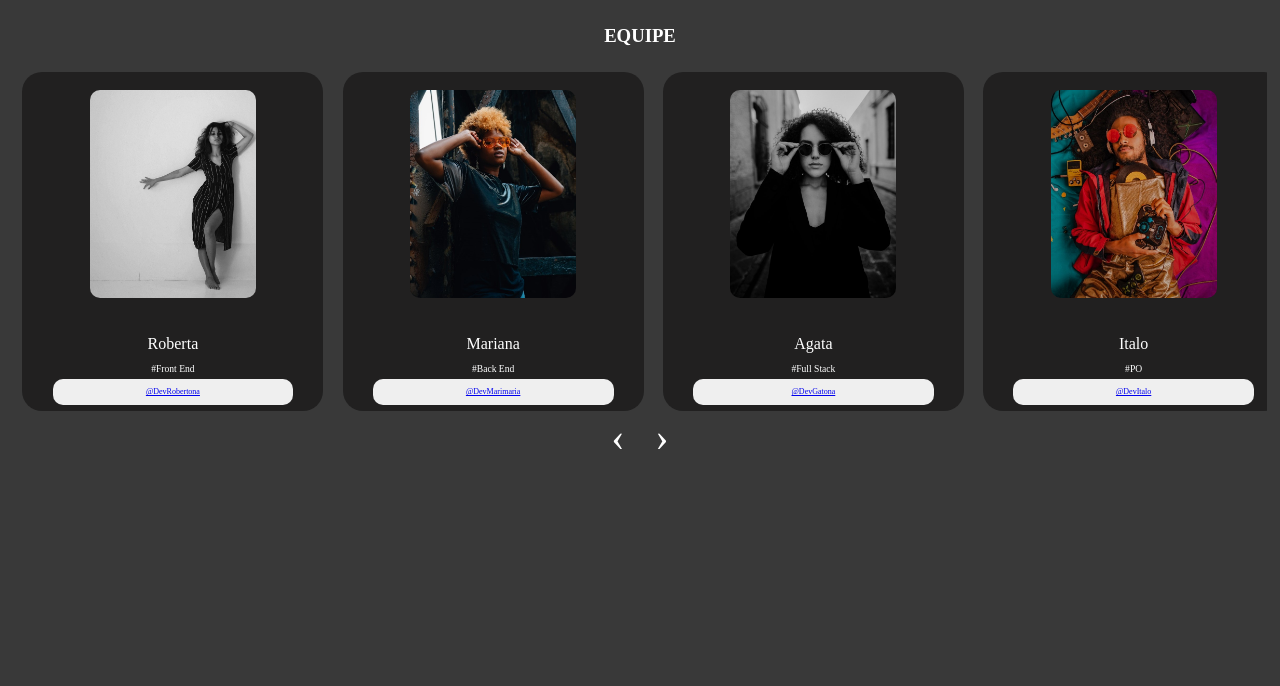
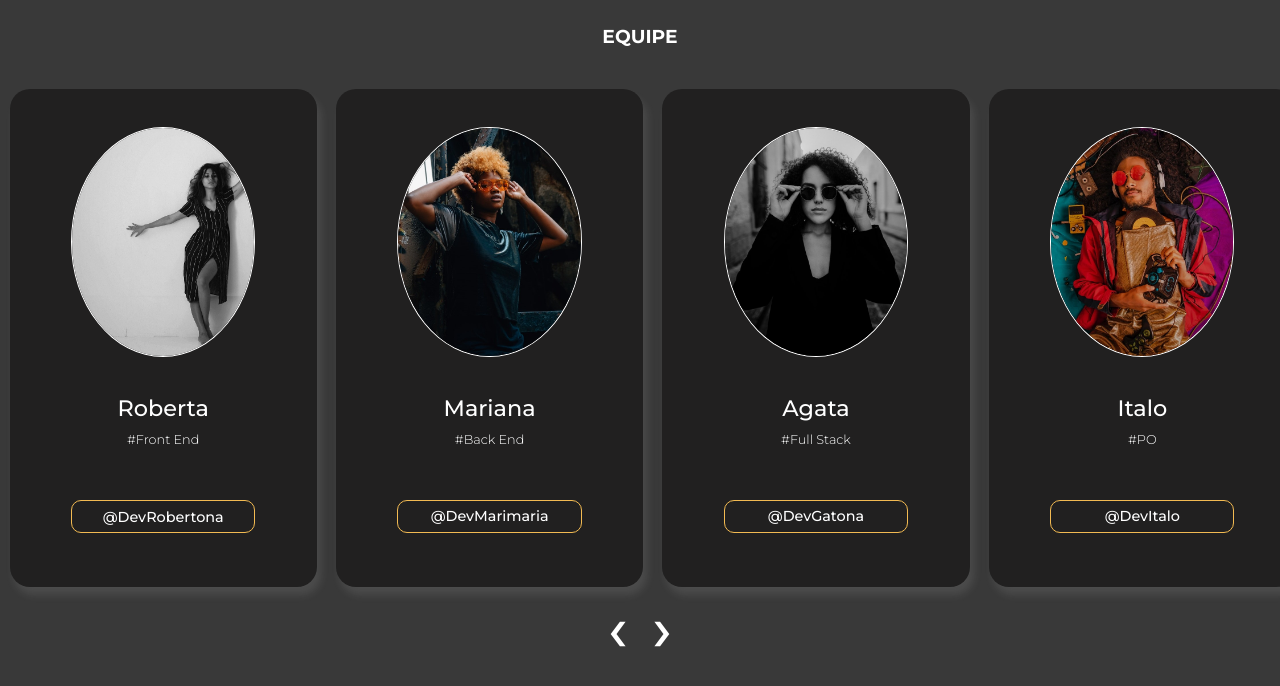
Before and after one commit to davidtheblane/newbieTests, a plain HTML site: page carousel2/index.html in a window 1280 px wide. Drawn offline with Linux system fonts and the light colour scheme.

Commit message:
:tada: add round image, dev social button

```diff
--- a/carousel2/index.html
+++ b/carousel2/index.html
@@ -5,6 +5,12 @@
   <meta charset="UTF-8">
   <meta http-equiv="X-UA-Compatible" content="IE=edge">
   <meta name="viewport" content="width=device-width, initial-scale=1.0">
+  <!-- GOOGLE FONTS -->
+  <link rel="preconnect" href="https://fonts.gstatic.com">
+  <link
+    href="https://fonts.googleapis.com/css2?family=Montserrat:ital,wght@0,100;0,300;0,500;0,700;0,800;1,600&display=swap"
+    rel="stylesheet">
+
   <link rel="stylesheet" href="./style.css">
   <title>Carousel Cards</title>
 </head>
@@ -27,11 +33,7 @@
       <div class="dev__cargo">
         <p>#Front End</p>
       </div>
-
-      <button class="btn__social" id="btnSocial">
-        <a href="#">@DevRobertona</a>
-      </button>
-
+      <a href="#" class="btn_social" role="button" id="btnSocial">@DevRobertona</a>
     </div>
 
     <div class="card">
@@ -44,11 +46,7 @@
       <div class="dev__cargo">
         <p>#Back End</p>
       </div>
-
-      <button class="btn__social" id="btnSocial">
-        <a href="#">@DevMarimaria</a>
-      </button>
-
+      <a href="#" class="btn_social" role="button" id="btnSocial">@DevMarimaria</a>
     </div>
 
     <div class="card">
@@ -61,11 +59,7 @@
       <div class="dev__cargo">
         <p>#Full Stack</p>
       </div>
-
-      <button class="btn__social" id="btnSocial">
-        <a href="#">@DevGatona</a>
-      </button>
-
+      <a href="#" class="btn_social" role="button" id="btnSocial">@DevGatona</a>
     </div>
 
     <div class="card">
@@ -78,11 +72,7 @@
       <div class="dev__cargo">
         <p>#PO</p>
       </div>
-
-      <button class="btn__social" id="btnSocial">
-        <a href="#">@DevItalo</a>
-      </button>
-
+      <a href="#" class="btn_social" role="button" id="btnSocial">@DevItalo</a>
     </div>
 
     <div class="card">
@@ -95,11 +85,7 @@
       <div class="dev__cargo">
         <p>#UX/UI</p>
       </div>
-
-      <button class="btn__social" id="btnSocial">
-        <a href="#">@DevMonona</a>
-      </button>
-
+      <a href="#" class="btn_social" role="button" id="btnSocial">@DevMonona</a>
     </div>
 
     <div class="card">
@@ -112,11 +98,7 @@
       <div class="dev__cargo">
         <p>#Scrum Master</p>
       </div>
-
-      <button class="btn__social" id="btnSocial">
-        <a href="#">@DevDerek</a>
-      </button>
-
+      <a href="#" class="btn_social" role="button" id="btnSocial">@DevDerek</a>
     </div>
   </section>
 
--- a/carousel2/style.css
+++ b/carousel2/style.css
@@ -10,11 +10,7 @@
   padding: 0;
   margin: 0;
   box-sizing: border-box;
-  font-family: -webkit-pictograph;
-}
-
-h3{
-  color: white;
+  font-family: 'Montserrat', sans-serif;
 }
 
 body{
@@ -30,55 +26,23 @@ main{
   padding: 5px 0;
 }
 
-main .text{
+h3{
+  color: white;
   padding: 10px;
   text-align: center;
-  color: #554;
 }
 
-main header{
-  width: 98%;
-  height: 60px;
-  margin: 0 auto;
-  align-items: baseline;
-  display: flex;
-  padding: 20px;
-  justify-content: space-between;
-  border-bottom: 2px solid #ddd;
-}
 
-controls{
-  display: flex;
-  align-items: center;
-  justify-content: center;
-  padding-top: 1rem;
-}
 
-controls p span{
-  font-size: 40px;
-  margin: 0 5px;
-  cursor: pointer;
-  color: white;
-  width: 30px;
-  height: 30px;
-  display: inline-block;
-  line-height: 19px;
-  text-align: center;
-  border-radius: 3px;
-}
-
-controls p span:hover {
-  background: #222;
-  color: white;
-}
 
 section{
-  width: 98%;
+  width: 100%;
   margin: auto;
   display: flex;
   align-items: center;
   text-align: center;
   overflow-x: auto;
+  padding: 1rem 0;
 }
 
 section::-webkit-scrollbar{
@@ -94,46 +58,84 @@ section .card{
   border-radius: 20px;
   position: relative;
   left: 0;
+  box-shadow: 4px 8px 9px rgba(242, 242, 242, 0.1);
   transition: 0.5s;
 }
 
 picture{
   width: 100%;
   height: 70%;
-  padding: 12px;
+  padding: 2rem 0;
   display: flex;
   justify-content: center;
   overflow: hidden;
-  margin-bottom: 20px;
 
 }
 
 picture img{
   width: 60%;
-  border-radius:10px;
+  border-radius:50%;
   object-fit: cover;
+  border: 1px solid white;
 }
 
 .dev__name{
   padding: 5px;
+  font-size: 1.4rem;
+
+
 }
 
 .dev__cargo{
-  font-size: 0.6rem;
+  font-size: 0.8rem;
   padding: 5px;
+  font-weight: 300;
 }
 
-.btn__social{
-  width: 80%;
-  font-size: 0.5rem;
-  border: none;
-  margin: auto;
-  padding: 5px;
+.btn_social{
   display: flex;
-  height: 1.6rem;
   align-items: center;
   justify-content: center;
+  width: 60%;
+  margin: 3rem auto;
+  font-size: 0.9rem;
+  /* font-weight: 300; */
+  text-decoration: none;
+  color: white;
+  padding: 0.4rem;
+  border: 1px solid var(--yellow);
   border-radius: 10px;
+}
+
+.btn_social:hover{
+  background-color: var(--yellow);
+  color: black;
+  transition: 0.4s ease;
+}
+
+controls{
+  display: flex;
+  align-items: center;
+  justify-content: center;
+  padding-top: 1rem;
+}
+
+controls p span{
+  font-size: 4rem;
+  margin: 0 5px;
+  cursor: pointer;
+  color: white;
+  width: 30px;
+  height: 30px;
+  display: inline-block;
+  line-height: 19px;
+  text-align: center;
+  border-radius: 3px;
+}
+
+controls p span:hover {
+  background: var(--gray-dark);
+  color: white;
 }
 
 /* Extra small devices (portrait phones, less than 576px) */
```
